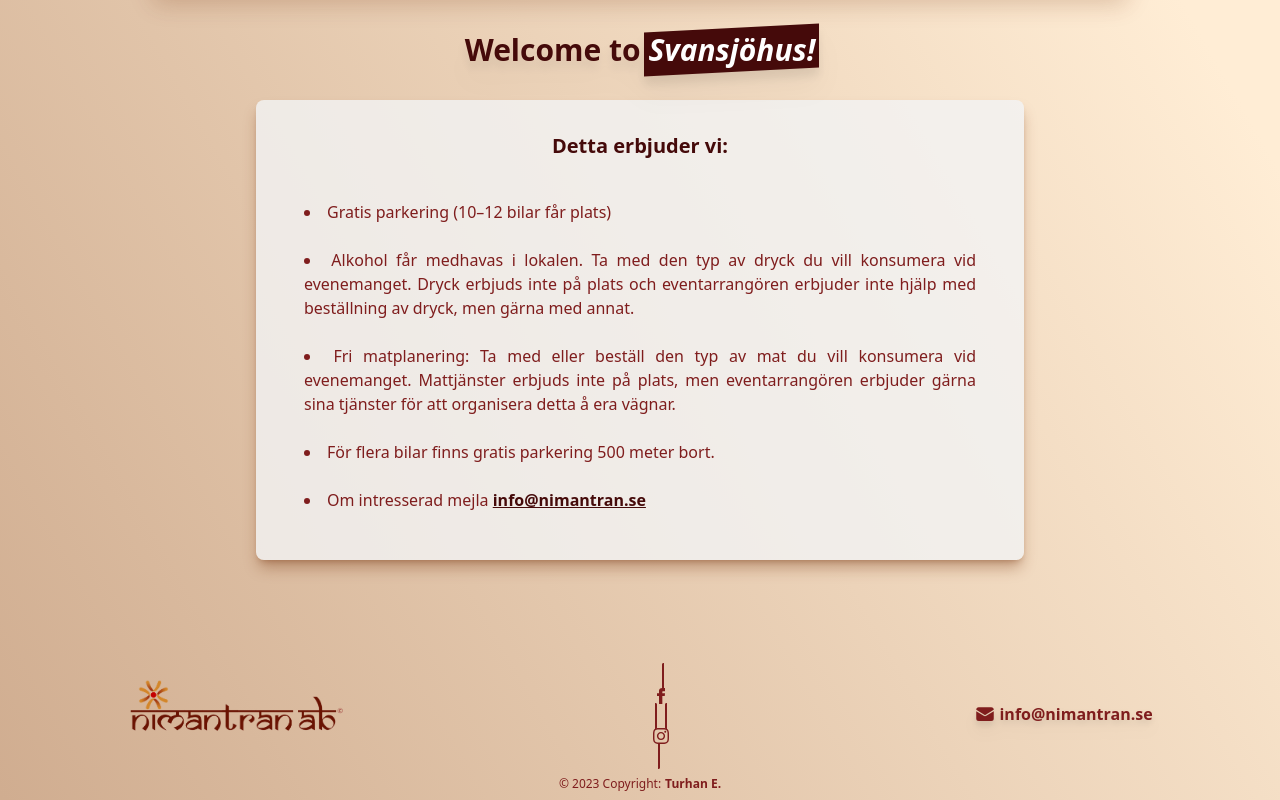
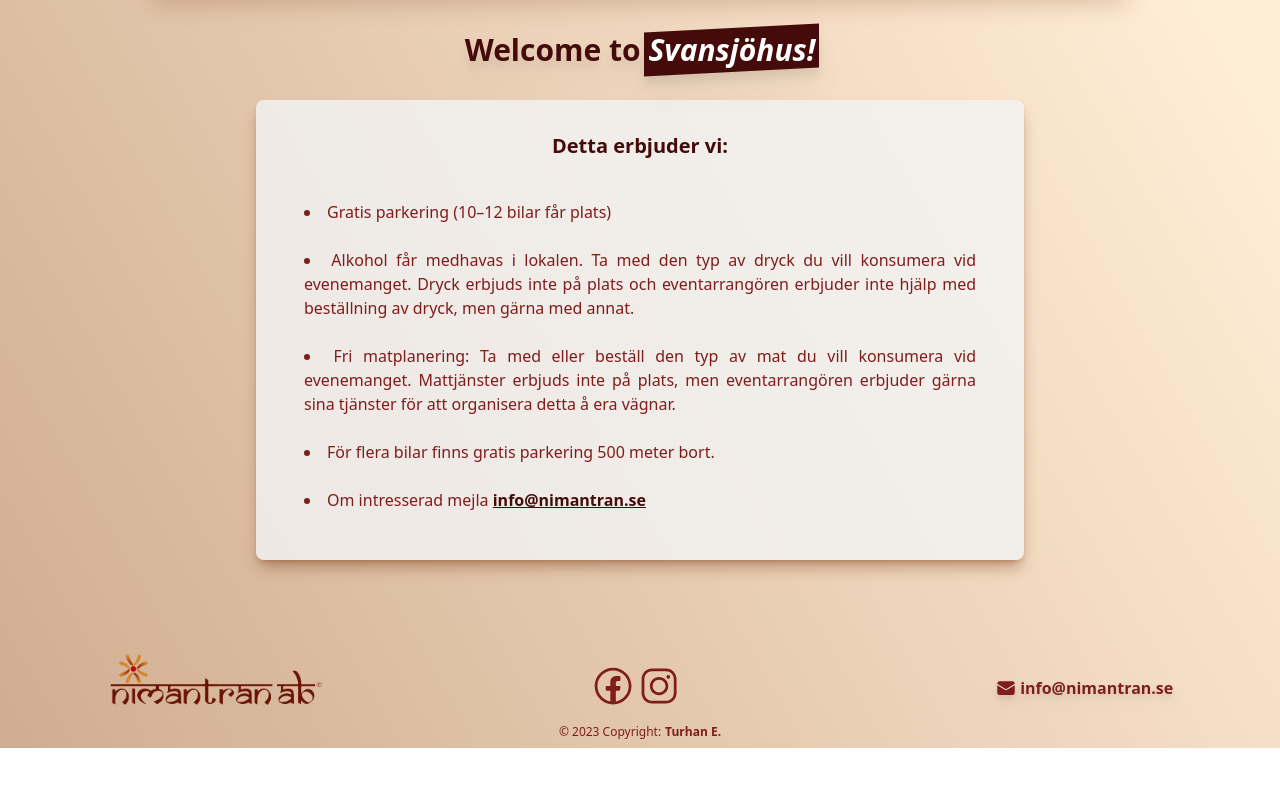
Before and after one commit to TurhanErgene/Svansjohus, a React (Create React App) app: page / in a window 1280 px wide. Shown: the part 780-1580 px from the top of the page. After the commit the page ends 1528 px from the top, so only its background shows below. Built offline with nearby package versions, Linux system fonts and the light colour scheme; the HTML template or start-up script is replaced by a standard one.

Commit message:
optimized styling and fixed svg and footer

```diff
--- a/src/App.js
+++ b/src/App.js
@@ -10,7 +10,6 @@ import Events from "./pages/Events";
 
 import Footer from "./pages/Components/Footer";
 
-
 function App() {
   return (
     <div className="App">
@@ -18,17 +17,17 @@ function App() {
         <Navbar />
         <Routes>
           <Route exact path="/" element={<Home />} />
-           <Route exact path="/Pricing" element={<Pricing />}/>
-           <Route exact path="/about" element={<About />}/>
-           <Route exact path="/gallery" element={<Gallery />}/>
-           <Route exact path="/events" element={<Events />}/>
-           <Route exact path="/contact-us" element={<Contact />}/>
+          <Route exact path="/Pricing" element={<Pricing />} />
+          <Route exact path="/about" element={<About />} />
+          <Route exact path="/gallery" element={<Gallery />} />
+          <Route exact path="/events" element={<Events />} />
+          <Route exact path="/contact-us" element={<Contact />} />
 
-             {/*   <Route exact path="/" element={<Footer />}/>
-              */}
+          {/*   <Route exact path="/" element={<Footer />}/>
+           */}
         </Routes>
+        <Footer/>
       </Router>
-      <Footer />
     </div>
   );
 }
--- a/src/pages/Components/Footer.js
+++ b/src/pages/Components/Footer.js
@@ -1,8 +1,11 @@
 import React from "react";
 import { motion } from "framer-motion";
 import logo1 from "../../pictures/logo1.png";
+import { useLocation } from "react-router-dom";
 
 const Footer = () => {
+  const location = useLocation();
+
   const handleEmailClick = () => {
     const email = "info@nimantran.se";
     window.location.href = `mailto:${email}`;
@@ -16,13 +19,15 @@ const Footer = () => {
         animate={{ opacity: 1 }}
         transition={{ duration: 0.5 }}
       >
-        <div className="container pt-6">
+        <div
+          className={`container ${
+            location.pathname === "/about" ? "mt-20" : "mt-6"
+          }`}
+        >
           <div className="flex flex-col items-center md:flex-row md:justify-around space-x-3 gap-x-10">
             {" "}
-            {/* justify-around / between */}
-            {/*justify-center */}
             {/* Logo */}
-            <div className="">
+            <div>
               <a href="/">
                 <img
                   className="h-16 w-auto" //w-8 h-8
@@ -32,41 +37,56 @@ const Footer = () => {
               </a>
             </div>
             {/* Links */}
-            <div className="mt-4">
+            <div className="mt-4 md:pr-12 pr-2">
+              {/* Facebook Logo */}
+              <div className="inline-block transform transition-transform hover:scale-110">
                 <a
-                href="https://www.facebook.com/profile.php?id=100093119044524"
+                  href="https://www.facebook.com/profile.php?id=100092854124676"
                   type="button"
-                className="mx-1 h-9 w-9 rounded-full border-2 border-font uppercase leading-normal shadow-md text-font transition duration-150 ease-in-out hover:bg-black hover:bg-opacity-5 focus:outline-none focus:ring-0 "
                   data-te-ripple-init
                   data-te-ripple-color="light"
                 >
                   <svg
                     xmlns="http://www.w3.org/2000/svg"
-                  className="mx-auto h-full w-4 "
-                  fill="currentColor"
-                  viewBox="0 0 24 24"
+                    x="0px"
+                    y="0px"
+                    width="46"
+                    height="46"
+                    viewBox="0 0 50 50"
                   >
-                  <path d="M9 8h-3v4h3v12h5v-12h3.642l.358-4h-4v-1.667c0-.955.192-1.333 1.115-1.333h2.885v-5h-3.808c-3.596 0-5.192 1.583-5.192 4.615v3.385z" />
+                    <path
+                      className=""
+                      fill="#7f1d1d"
+                      d="M 24 4 C 12.972066 4 4 12.972074 4 24 C 4 35.027926 12.972066 44 24 44 C 35.027934 44 44 35.027926 44 24 C 44 12.972074 35.027934 4 24 4 z M 24 7 C 33.406615 7 41 14.593391 41 24 C 41 32.380773 34.967178 39.306373 27 40.720703 L 27 29 L 30.625 29 C 31.129 29 31.555188 28.623047 31.617188 28.123047 L 31.992188 25.123047 C 32.028188 24.839047 31.938047 24.553891 31.748047 24.337891 C 31.559047 24.122891 31.287 24 31 24 L 27 24 L 27 20.5 C 27 19.397 27.897 18.5 29 18.5 L 31 18.5 C 31.552 18.5 32 18.053 32 17.5 L 32 14.125 C 32 13.607 31.604844 13.174906 31.089844 13.128906 C 31.030844 13.123906 29.619984 13 27.833984 13 C 23.426984 13 21 15.616187 21 20.367188 L 21 24 L 17 24 C 16.448 24 16 24.447 16 25 L 16 28 C 16 28.553 16.448 29 17 29 L 21 29 L 21 40.720703 C 13.032822 39.306373 7 32.380773 7 24 C 7 14.593391 14.593385 7 24 7 z"
+                    ></path>
                   </svg>
                 </a>
-
+              </div>
+              {/* Instagram Logo */}
+              <div className="inline-block transform transition-transform hover:scale-110">
                 <a
                   href="https://www.instagram.com/svansjohus/"
                   type="button"
-                className="mx-1 h-9 w-9 rounded-full border-2 border-font uppercase leading-normal shadow-md text-font transition duration-150 ease-in-out hover:bg-black hover:bg-opacity-5 focus:outline-none focus:ring-0"
                   data-te-ripple-init
                   data-te-ripple-color="light"
                 >
                   <svg
                     xmlns="http://www.w3.org/2000/svg"
-                  className="mx-auto h-full w-4"
-                  fill="currentColor"
-                  viewBox="0 0 24 24"
+                    x="0px"
+                    y="0px"
+                    width="46"
+                    height="46"
+                    viewBox="0 0 50 50"
                   >
-                  <path d="M12 2.163c3.204 0 3.584.012 4.85.07 3.252.148 4.771 1.691 4.919 4.919.058 1.265.069 1.645.069 4.849 0 3.205-.012 3.584-.069 4.849-.149 3.225-1.664 4.771-4.919 4.919-1.266.058-1.644.07-4.85.07-3.204 0-3.584-.012-4.849-.07-3.26-.149-4.771-1.699-4.919-4.92-.058-1.265-.07-1.644-.07-4.849 0-3.204.013-3.583.07-4.849.149-3.227 1.664-4.771 4.919-4.919 1.266-.057 1.645-.069 4.849-.069zm0-2.163c-3.259 0-3.667.014-4.947.072-4.358.2-6.78 2.618-6.98 6.98-.059 1.281-.073 1.689-.073 4.948 0 3.259.014 3.668.072 4.948.2 4.358 2.618 6.78 6.98 6.98 1.281.058 1.689.072 4.948.072 3.259 0 3.668-.014 4.948-.072 4.354-.2 6.782-2.618 6.979-6.98.059-1.28.073-1.689.073-4.948 0-3.259-.014-3.667-.072-4.947-.196-4.354-2.617-6.78-6.979-6.98-1.281-.059-1.69-.073-4.949-.073zm0 5.838c-3.403 0-6.162 2.759-6.162 6.162s2.759 6.163 6.162 6.163 6.162-2.759 6.162-6.163c0-3.403-2.759-6.162-6.162-6.162zm0 10.162c-2.209 0-4-1.79-4-4 0-2.209 1.791-4 4-4s4 1.791 4 4c0 2.21-1.791 4-4 4zm6.406-11.845c-.796 0-1.441.645-1.441 1.44s.645 1.44 1.441 1.44c.795 0 1.439-.645 1.439-1.44s-.644-1.44-1.439-1.44z" />
+                    <path
+                      fill="#7f1d1d"
+                      d="M 16.5 5 C 10.16639 5 5 10.16639 5 16.5 L 5 31.5 C 5 37.832757 10.166209 43 16.5 43 L 31.5 43 C 37.832938 43 43 37.832938 43 31.5 L 43 16.5 C 43 10.166209 37.832757 5 31.5 5 L 16.5 5 z M 16.5 8 L 31.5 8 C 36.211243 8 40 11.787791 40 16.5 L 40 31.5 C 40 36.211062 36.211062 40 31.5 40 L 16.5 40 C 11.787791 40 8 36.211243 8 31.5 L 8 16.5 C 8 11.78761 11.78761 8 16.5 8 z M 34 12 C 32.895 12 32 12.895 32 14 C 32 15.105 32.895 16 34 16 C 35.105 16 36 15.105 36 14 C 36 12.895 35.105 12 34 12 z M 24 14 C 18.495178 14 14 18.495178 14 24 C 14 29.504822 18.495178 34 24 34 C 29.504822 34 34 29.504822 34 24 C 34 18.495178 29.504822 14 24 14 z M 24 17 C 27.883178 17 31 20.116822 31 24 C 31 27.883178 27.883178 31 24 31 C 20.116822 31 17 27.883178 17 24 C 17 20.116822 20.116822 17 24 17 z"
+                    ></path>
                   </svg>
                 </a>
               </div>
+            </div>
+            {/* Email */}
             <button
               onClick={handleEmailClick}
               className="hover:text-gray-300 mt-3"
@@ -90,6 +110,7 @@ const Footer = () => {
           </div>
         </div>
       </motion.footer>
+
       <div className="text-center text-xs mb-2 text-font">
         © 2023 Copyright:
         <a
--- a/src/pages/Components/Map.js
+++ b/src/pages/Components/Map.js
@@ -6,19 +6,24 @@ function Map() {
 
   return (
     <div className="drop-shadow-lg shadow-amber-900/10">
-      <MapContainer center={position} zoom={13} scrollWheelZoom={false} style={{ height: '56vh', width: '100%' }}>
+      <MapContainer
+        className=""
+        center={position}
+        zoom={13}
+        scrollWheelZoom={false}
+        style={{ height: "56vh", width: "100%" }}
+      >
         <TileLayer
           attribution='&copy; <a href="https://www.openstreetmap.org/copyright">OpenStreetMap</a> contributors'
           url="https://{s}.tile.openstreetmap.org/{z}/{x}/{y}.png"
         />
         <Marker position={position}>
           <Popup>
-          Svaneholm 295, 274 91 Skurup <br/> Skåne Län, Sweden
+            Svaneholm 295, 274 91 Skurup <br /> Skåne Län, Sweden
           </Popup>
         </Marker>
       </MapContainer>
     </div>
-
   );
 }
 
--- a/src/pages/Contact.js
+++ b/src/pages/Contact.js
@@ -19,7 +19,7 @@ const Contact = () => {
           <img
             alt="home"
             src={home}
-            className="h-56 w-auto mt-4 mx-auto rounded-lg shadow-xl shadow-amber-900/40"
+            className="md:h-60 h-36 w-auto mt-4 mx-auto rounded-lg shadow-xl shadow-amber-900/40 " //h-full max-w-full
           ></img>
         </div>
         <div className="mx-12">
```
Lines whose indentation alone changed are shown as unchanged.
